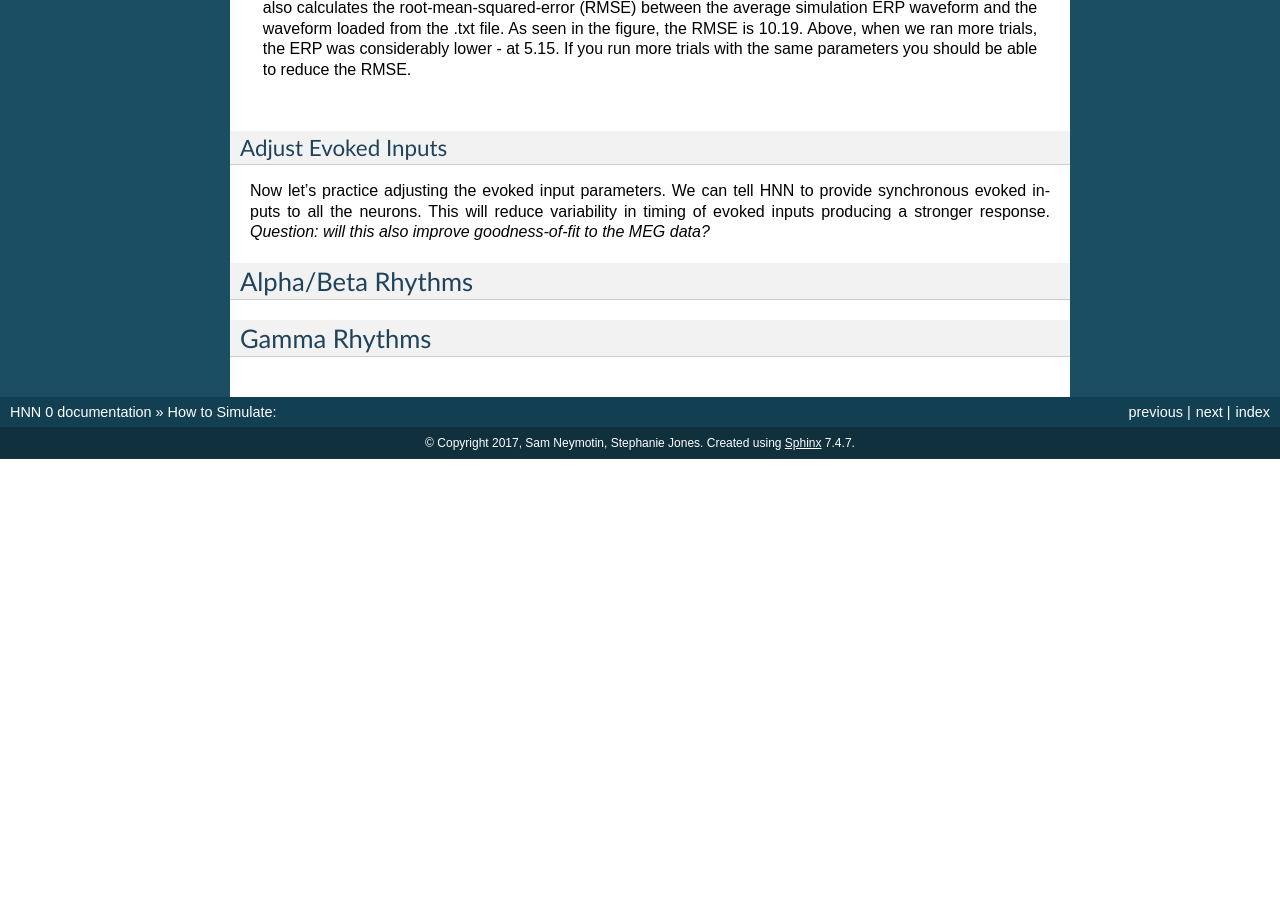
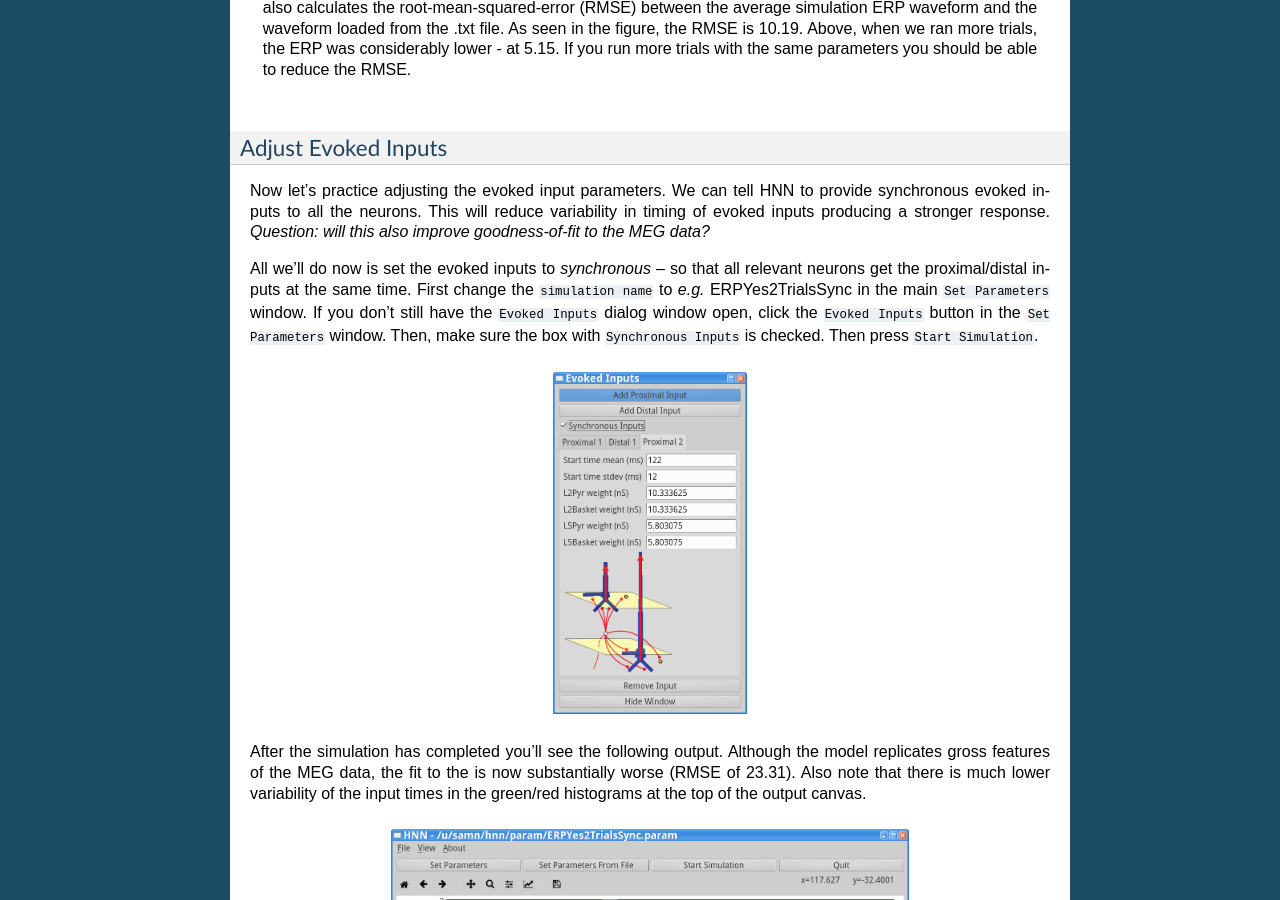
Before and after one commit to jonescompneurolab/hnn, a Sphinx documentation site: the page built from doc/howtosim.rst, in a window 1280 px wide and 900 px high, scrolled down 6736 px. Built offline with Sphinx 7.4.7, drawn with Linux system fonts in a browser that asks for light colours; before the commit the page ends 7195 px from its top, so only the background shows below that.

Commit message:
continue with erp tut

```diff
--- a/doc/howtosim.rst
+++ b/doc/howtosim.rst
@@ -110,7 +110,7 @@ Now press the ``Run`` button on the ``Set Parameters`` dialog box to change the
 **Note: NumCores is the number of cores to parallelize the model, is automatically detected by HNN
 and may differ, depending on your hardware.**
 
-Next, press the ``Run Simulation`` button from the main GUI window. This will start the simulation,
+Next, press the ``Start Simulation`` button from the main GUI window. This will start the simulation,
 and should take 1-2 minutes, depending on your hardware.
 
 .. figure:: images/ERPYes2Output.png
@@ -195,6 +195,25 @@ Now let's practice adjusting the evoked input parameters. We can tell HNN to pro
 to all the neurons. This will reduce variability in timing of evoked inputs producing a stronger response.
 *Question: will this also improve goodness-of-fit to the MEG data?*
 
+All we'll do now is set the evoked inputs to *synchronous* -- so that all relevant neurons get the proximal/distal
+inputs at the same time. First change the ``simulation name`` to *e.g.* ERPYes2TrialsSync in the main
+``Set Parameters`` window. If you don't still have the ``Evoked Inputs`` dialog window open, click
+the ``Evoked Inputs`` button in the ``Set Parameters`` window. Then, make sure the box with
+``Synchronous Inputs`` is checked. Then press ``Start Simulation``.
+
+.. figure:: images/ERPYes2SyncCheck.png
+	:scale: 40%
+	:align: center
+
+After the simulation has completed you'll see the following output. Although the model
+replicates gross features of the MEG data, the fit to the
+is now substantially worse (RMSE of 23.31). Also note that there is much lower
+variability of the input times in the green/red histograms at the top of the output canvas.
+
+.. figure:: images/ERPYes2SyncOutput.png
+	:scale: 40%
+	:align: center
+
 Alpha/Beta Rhythms
 ------------------
 
```
Also changed, not shown: doc/images/ERPYes2SyncCheck.png (added), doc/images/ERPYes2SyncOutput.png (added).
